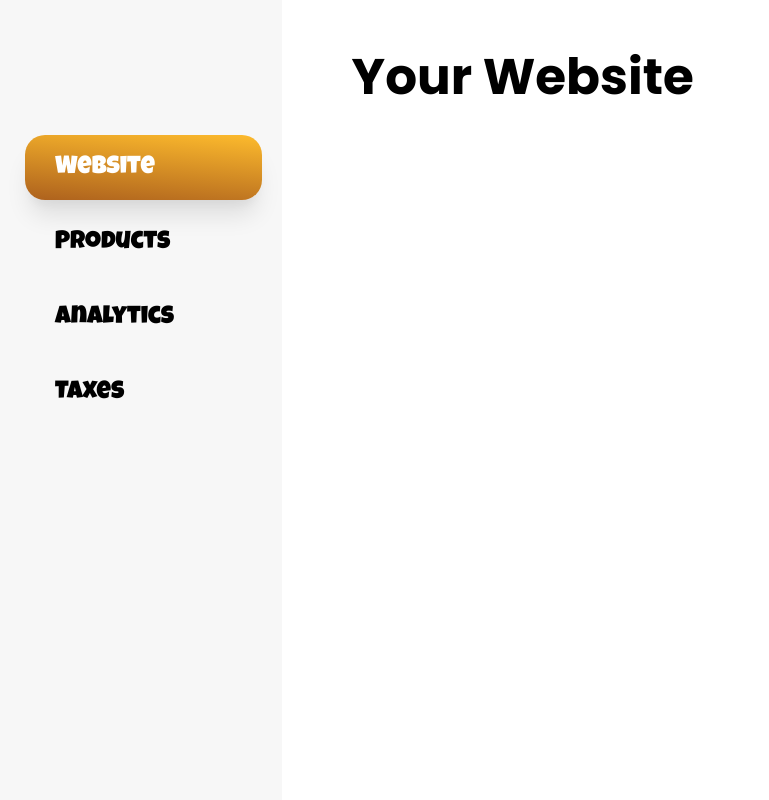
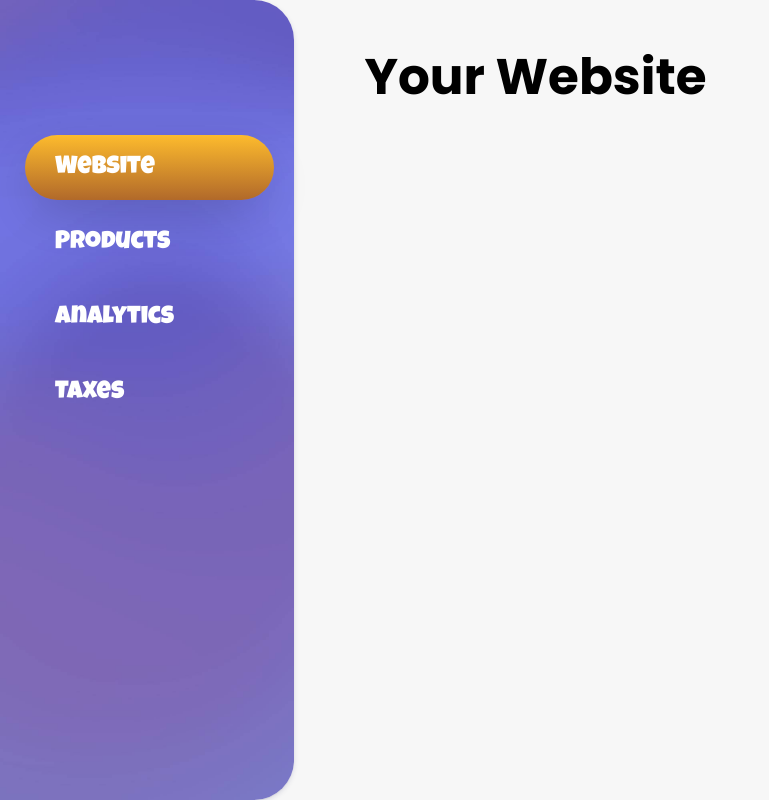
Before and after one commit to ShaileshSSC/websitebuilder, a React (Vite) app: page /dashboard in a window 1280 px wide. Shown: the whole page, without its empty margins (0-769 px from the left). Built offline with nearby package versions, Linux system fonts and the light colour scheme.

Commit message:
dashboard menu

```diff
--- a/src/pages/Dashboard.css
+++ b/src/pages/Dashboard.css
@@ -5,24 +5,31 @@
     margin: 0;
     display: flex;
     font-family: 'Luckiest Guy', cursive;
+    background-color: #f7f7f7;
 }
 
 .dashboard-menu {
     display: flex;
     flex-direction: column;
-    width: 22%;
+    width: 23%;
     height: 100%;
     padding: 20px;
-    background: #f7f7f7;
+    background-image: url('/public/mm.jpg');
+    background-size: cover;        /* Zorgt dat de foto de hele container vult */
+    background-position: left;   /* Centreert de foto */
+    background-repeat: no-repeat;  /* Herhaalt de foto niet */
+    min-height: 100vh;
     padding-top: 130px;
+    border-radius: 0px 40px 40px 0px;
     z-index: 2;
+    box-shadow: rgba(50, 50, 105, 0.15) 0px 2px 5px 0px, rgba(0, 0, 0, 0.05) 0px 1px 1px 0px;
 }
 
 .dashboard-main {
     flex: 1;
     padding: 20px;
     overflow-y: auto;
-    background: #ffffff;
+    background: #f7f7f7;
 }
 
 .dash-img {
@@ -36,31 +43,33 @@
 
 .dashboard-button {
     all: unset;
-    border-radius: 20px;
+    border-radius: 50px;
     font-size: 25px;
     width: 90%;
     height: 45px;
     margin: 5px;
-    color: rgb(0, 0, 0);
+    color: rgb(255, 255, 255);
     padding: 10px;
     text-indent: 20px;
     display: inline-block;
     font-family: 'Luckiest Guy', cursive;
-    transition: transform 0.2s, background-color 0.1s ease-in-out;
+    transition: transform 0.2s, background-color 0.2s ease-in-out;
 }
 
 .current {
     color: rgb(255, 255, 255);
     /* background: linear-gradient(0deg, rgb(51, 22, 112) 0%, rgb(98, 61, 245) 100%); */
-    background: linear-gradient(5deg, rgba(173, 97, 29, 1) 0%, rgba(253, 187, 45, 1) 100%);
-box-shadow: rgba(0, 0, 0, 0.1) 0px 20px 25px -5px, rgba(0, 0, 0, 0.04) 0px 10px 10px -5px;}
+    background: linear-gradient(0deg, rgb(177, 105, 42) 0%, rgba(253, 187, 45, 1) 100%);
+/* box-shadow: rgba(255, 246, 246, 0.649) 0px 20px 25px -5px, rgba(255, 247, 247, 0.956) 0px 10px 10px -5px; */
+box-shadow: rgba(0, 0, 0, 0.2) 0px 18px 50px -10px;
+}
 
 .dashboard-button:hover {
     cursor: pointer;
-    background-color: #efefef;
+    background-color: #00000013;
 }
 
 .dashboard-button:active {
-    transform: scale(0.95);
+    transform: scale(0.98);
     height: 45px;
 }
```
